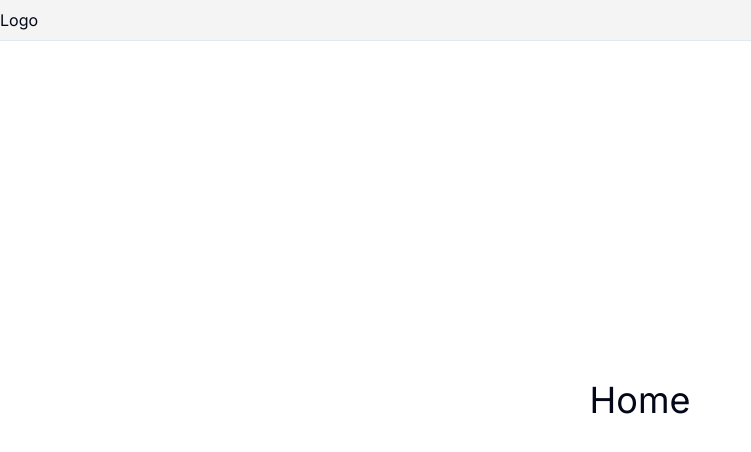
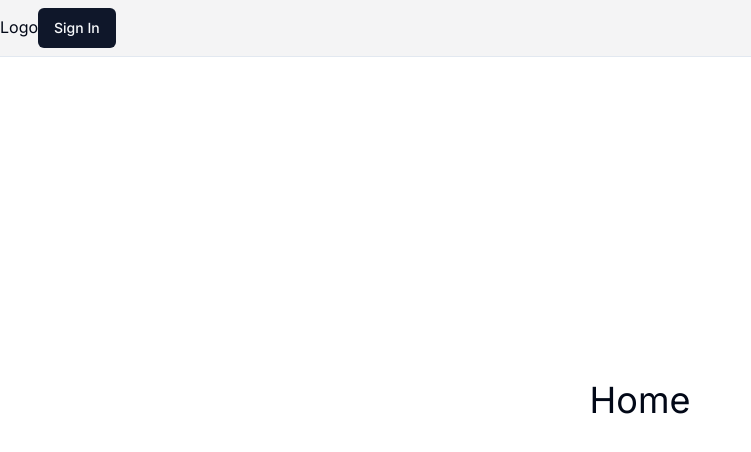
Before and after one commit to isnendyankp/shadcnForm, a Next.js app in the folder my-app/: page / in a window 1280 px wide. Shown: the top 452 px of the page, without its empty margins (0-751 px from the left). Built offline with nearby package versions, Linux system fonts and the light colour scheme.

Commit message:
chore: Update Navbar component to include Sign In button

```diff
--- a/my-app/src/components/Navbar/index.tsx
+++ b/my-app/src/components/Navbar/index.tsx
@@ -1,10 +1,12 @@
 import React from 'react'
 import Link from 'next/link'
+import { buttonVariants } from '../ui/button';
 
 const Navbar = () => {
   return (
     <div className='bg-zinc-100 py-2 border-b border-s-zinc-200 fixed w-full z-10 top-0'>
       <Link href='/'>Logo</Link>
+      <Link className={buttonVariants()} href='/sign-in'>Sign In</Link>
     </div>
   );
 }
```
